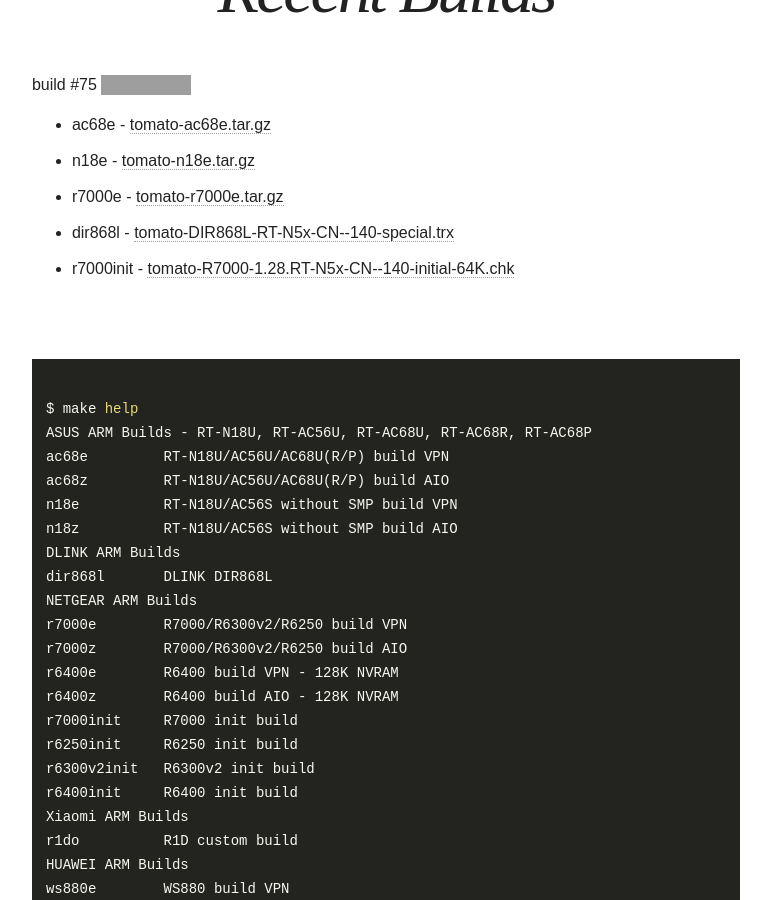
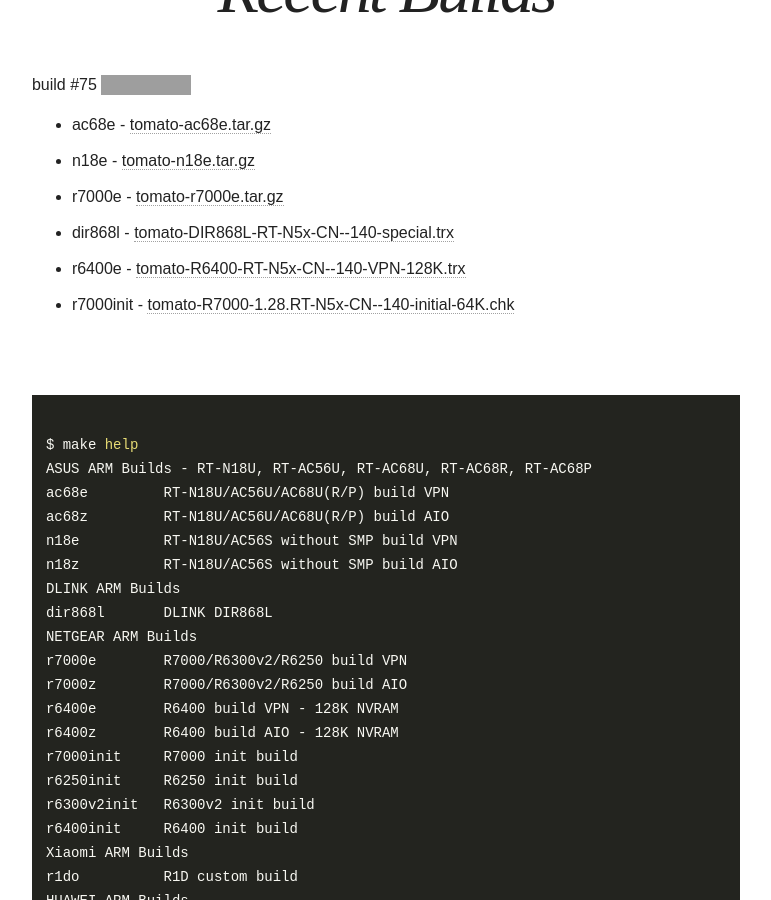
Before and after one commit to oglopss/tomato-arm-ci-jekyll, a Jekyll site: the page built from index.html, in a window 1280 px wide and 900 px high, scrolled down 523 px. Shown: the whole window, without its empty margins (254-1025 px from the left). Built offline with Jekyll 4.4.1, drawn with Linux system fonts in a browser that asks for light colours; nearby versions of some CDN libraries; grey boxes are pictures that could not be loaded.

Commit message:
Travis build 75 r6400e pushed to gh-pages

```diff
--- a/_data/ss.yml
+++ b/_data/ss.yml
@@ -5,3 +5,4 @@ files:
   - 0002 n18e tomato-n18e.tar.gz
   - 0004 dir868l tomato-DIR868L-RT-N5x-CN--140-special.trx
   - 0006 r7000init tomato-R7000-1.28.RT-N5x-CN--140-initial-64K.chk
+  - 0005 r6400e tomato-R6400-RT-N5x-CN--140-VPN-128K.trx
```
